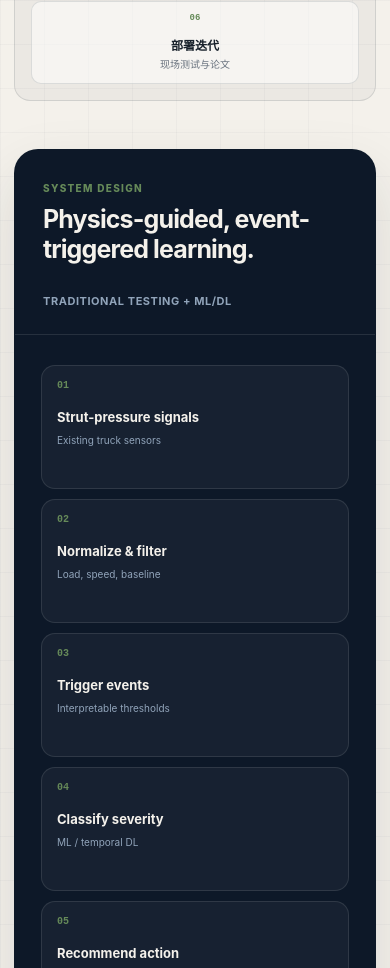
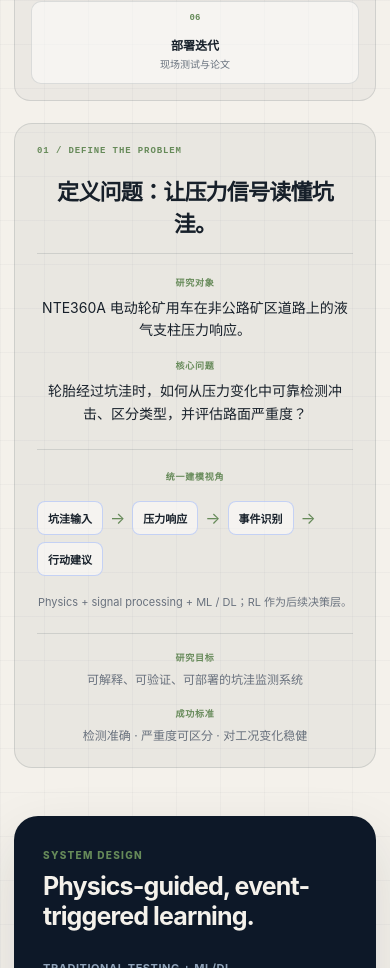
Before and after one commit to jiangjian9803-eng/jiangjian9803-eng.github.io, a Next.js app: page / in a window 390 px wide. Shown: the part 9460-10428 px from the top of the page. Built offline with nearby package versions, Linux system fonts and the light colour scheme.

Commit message:
Add research problem definition panel

```diff
--- a/index.html
+++ b/index.html
@@ -261,6 +261,14 @@
                 <div><b>06</b><strong>部署迭代</strong><small>现场测试与论文</small></div>
               </div>
             </div>
+            <section class="problem-definition" aria-labelledby="problem-definition-title">
+              <div class="problem-definition-head"><span>01 / DEFINE THE PROBLEM</span><h3 id="problem-definition-title">定义问题：让压力信号读懂坑洼。</h3></div>
+              <div class="problem-definition-grid">
+                <div class="problem-definition-statement"><b>研究对象</b><p>NTE360A 电动轮矿用车在非公路矿区道路上的液气支柱压力响应。</p><b>核心问题</b><p>轮胎经过坑洼时，如何从压力变化中可靠检测冲击、区分类型，并评估路面严重度？</p></div>
+                <div class="problem-definition-model"><b>统一建模视角</b><div class="definition-chain"><span>坑洼输入</span><i>→</i><span>压力响应</span><i>→</i><span>事件识别</span><i>→</i><span>行动建议</span></div><small>Physics + signal processing + ML / DL；RL 作为后续决策层。</small></div>
+              </div>
+              <div class="problem-definition-footer"><div><b>研究目标</b><span>可解释、可验证、可部署的坑洼监测系统</span></div><div><b>成功标准</b><span>检测准确 · 严重度可区分 · 对工况变化稳健</span></div></div>
+            </section>
           </div>
 
           <article class="research-architecture" aria-labelledby="research-architecture-title">
--- a/styles.css
+++ b/styles.css
@@ -310,6 +310,10 @@ h1 em { position: relative; margin-top: .08em; color: var(--blue); font-style: n
 .research-roadmap { margin-top: 18px; padding: 16px; border: 1px solid var(--line); border-radius: 16px; background: rgba(13,24,40,.035); }
 .research-roadmap-head { display: flex; justify-content: space-between; align-items: baseline; margin-bottom: 14px; }.research-roadmap-head span { color: #668a59; font: 850 9px monospace; letter-spacing: .1em; }.research-roadmap-head strong { color: var(--ink); font-size: 12px; }
 .research-roadmap-flow { display: grid; grid-template-columns: 1fr auto 1fr auto 1fr auto 1fr auto 1fr auto 1fr; gap: 8px; align-items: center; }.research-roadmap-flow > div { min-height: 76px; padding: 11px; border: 1px solid var(--line); border-radius: 10px; background: rgba(255,255,255,.5); }.research-roadmap-flow b { display: block; color: var(--blue); font: 750 9px monospace; }.research-roadmap-flow strong { display: block; margin-top: 13px; font-size: 12px; }.research-roadmap-flow small { display: block; margin-top: 5px; color: var(--muted); font-size: 10px; line-height: 1.35; }.research-roadmap-flow > i { color: #9aabba; font-style: normal; }
+.problem-definition { margin-top: 22px; padding: 22px; border: 1px solid var(--line); border-radius: 18px; background: rgba(13,24,40,.045); }
+.problem-definition-head { display: flex; justify-content: space-between; align-items: baseline; gap: 18px; padding-bottom: 15px; border-bottom: 1px solid var(--line); }.problem-definition-head span { color: #668a59; font: 850 9px monospace; letter-spacing: .1em; }.problem-definition-head h3 { color: var(--ink); font-size: 22px; letter-spacing: -.035em; }
+.problem-definition-grid { display: grid; grid-template-columns: 1fr 1fr; gap: 24px; padding: 22px 0; }.problem-definition-grid b, .problem-definition-footer b { display: block; color: #668a59; font: 850 9px monospace; letter-spacing: .08em; text-transform: uppercase; }.problem-definition-grid p { margin: 8px 0 18px; color: var(--ink); font-size: 14px; line-height: 1.6; }.problem-definition-grid p:last-child { margin-bottom: 0; }
+.problem-definition-model { padding-left: 24px; border-left: 1px solid var(--line); }.definition-chain { display: flex; align-items: center; flex-wrap: wrap; gap: 7px; margin-top: 18px; }.definition-chain span { padding: 8px 10px; border: 1px solid rgba(53,109,255,.25); border-radius: 8px; color: var(--ink); background: rgba(255,255,255,.5); font-size: 11px; font-weight: 750; }.definition-chain i { color: var(--blue); font-style: normal; }.problem-definition-model small { display: block; margin-top: 18px; color: var(--muted); font-size: 11px; line-height: 1.55; }.problem-definition-footer { display: grid; grid-template-columns: 1fr 1fr; gap: 18px; padding-top: 17px; border-top: 1px solid var(--line); }.problem-definition-footer span { display: block; margin-top: 7px; color: var(--muted); font-size: 12px; line-height: 1.5; }
 @keyframes pressure-sweep { to { stroke-dashoffset: 0; } }
 @keyframes event-pulse { 0%, 100% { opacity: .35; transform: scale(.75); transform-origin: 420px 18px; } 50% { opacity: 1; transform: scale(1.25); transform-origin: 420px 18px; } }
 @keyframes signal-flow { to { stroke-dashoffset: -16; } }
@@ -439,6 +443,9 @@ footer { display: flex; justify-content: space-between; padding-block: 25px 40px
   .method-map-cn { grid-template-columns: 54px 1fr; }
   .research-roadmap-flow { grid-template-columns: 1fr; }
   .research-roadmap-flow > i { display: none; }
+  .problem-definition-grid, .problem-definition-footer { grid-template-columns: 1fr; }
+  .problem-definition-model { padding-left: 0; padding-top: 20px; border-top: 1px solid var(--line); border-left: 0; }
+  .problem-definition-head { align-items: flex-start; flex-direction: column; }
   .feasibility-roadmap { align-items: flex-start; flex-direction: column; }
   .feasibility-roadmap i { display: none; }
   .research-plan-heading { align-items: center; }
```
